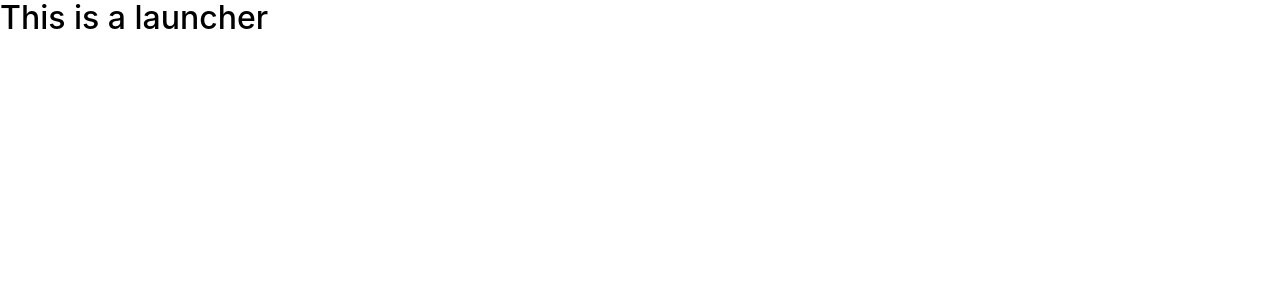
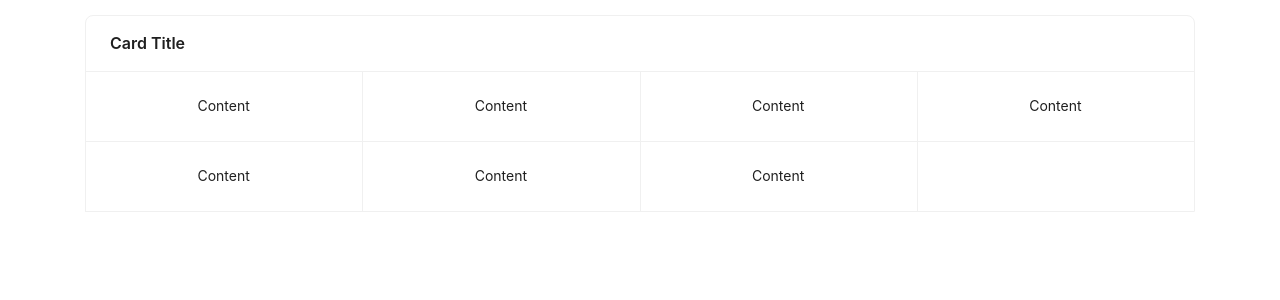
Before and after one commit to ymcorrea/spacex-assignment, a React (Create React App) app: page /view/1 in a window 1280 px wide. Shown: the top 300 px of the page. Built offline with nearby package versions, Linux system fonts and the light colour scheme; no server answers.

Commit message:
design header and card

```diff
--- a/src/app.tsx
+++ b/src/app.tsx
@@ -2,7 +2,11 @@ import { RouterProvider } from 'react-router-dom';
 import { routes } from './utils/routes';
 
 function App() {
-  return <RouterProvider router={routes} />;
+  return (
+    <div className='container'>
+      <RouterProvider router={routes} />
+    </div>
+  );
 }
 
 export default App;
--- /dev/null
+++ b/src/core-ui/card/launch-card.tsx
@@ -0,0 +1,15 @@
+import { Card, Divider } from 'antd';
+import React from 'react';
+
+const LaunchCard: React.FC<any> = ({ launcher }) => {
+  return (
+    <Card bodyStyle={{ padding: '24px 0px' }} title={launcher.mission_name} hoverable={true}>
+      <div style={{ textAlign: 'center' }}>
+        <img height={120} src={launcher.links.mission_patch_small} />
+      </div>
+      <Divider />
+    </Card>
+  );
+};
+
+export default LaunchCard;
--- /dev/null
+++ b/src/core-ui/header-ui.tsx
@@ -0,0 +1,45 @@
+import { Col, Input, Row, Select } from 'antd';
+import Search from 'antd/es/input/Search';
+import { Option } from 'antd/es/mentions';
+
+const HeaderUI = () => {
+  const onSearch = (value: string) => console.log(value);
+
+  return (
+    <Row justify='space-between' gutter={[16, 16]} align='middle'>
+      <Col lg={12} xs={22}>
+        <Search
+          placeholder='Search launcher by name'
+          allowClear
+          enterButton='Search'
+          size='large'
+          onSearch={onSearch}
+        />
+      </Col>
+      <Col lg={12} xs={22}>
+        <Input.Group compact size='large' style={{ display: 'flex', justifyContent: 'center' }}>
+          <Select style={{ width: '33%' }} placeholder='Sort by date' size='large'>
+            <Option value='week'>Last Week</Option>
+            <Option value='month'>Last Month</Option>
+            <Option value='year'>Last Year</Option>
+          </Select>
+          <Select style={{ width: '33%' }} placeholder='Sort by status' size='large'>
+            <Option value='fail'>Failer</Option>
+            <Option value='success'>Success</Option>
+          </Select>
+          <Select
+            style={{ width: '33%' }}
+            placeholder='Is it upcomming'
+            size='large'
+            onSelect={(e) => console.log(e)}
+          >
+            <Option value='true'>Upcomming</Option>
+            <Option value='false'>Not Upcomming</Option>
+          </Select>
+        </Input.Group>
+      </Col>
+    </Row>
+  );
+};
+
+export default HeaderUI;
--- a/src/core-ui/home-page-ui.tsx
+++ b/src/core-ui/home-page-ui.tsx
@@ -1,8 +1,21 @@
-const HomePageUI = () => {
+import { Space } from 'antd';
+import { Col, Row } from 'antd/es/grid';
+import React from 'react';
+import LaunchCard from './card/launch-card';
+import HeaderUI from './header-ui';
+
+const HomePageUI: React.FC<any> = ({ launchers }) => {
   return (
-    <div>
-      <h1>This is Home Page UI</h1>
-    </div>
+    <Space size={20} direction='vertical'>
+      <HeaderUI />
+      <Row gutter={[8, 16]}>
+        {launchers?.map((launcher: any, index: number) => (
+          <Col key={index} lg={8} xs={24}>
+            <LaunchCard launcher={launcher} />
+          </Col>
+        ))}
+      </Row>
+    </Space>
   );
 };
 
--- a/src/core-ui/launcher-view-ui.tsx
+++ b/src/core-ui/launcher-view-ui.tsx
@@ -1,7 +1,24 @@
+import { Card } from 'antd';
+
 const LauncherViewUI = () => {
+  const gridStyle: React.CSSProperties = {
+    width: '25%',
+    textAlign: 'center',
+  };
+
   return (
     <div>
-      <h1>This is a launcher</h1>
+      <Card title='Card Title'>
+        <Card.Grid style={gridStyle}>Content</Card.Grid>
+        <Card.Grid hoverable={false} style={gridStyle}>
+          Content
+        </Card.Grid>
+        <Card.Grid style={gridStyle}>Content</Card.Grid>
+        <Card.Grid style={gridStyle}>Content</Card.Grid>
+        <Card.Grid style={gridStyle}>Content</Card.Grid>
+        <Card.Grid style={gridStyle}>Content</Card.Grid>
+        <Card.Grid style={gridStyle}>Content</Card.Grid>
+      </Card>
     </div>
   );
 };
--- a/src/index.css
+++ b/src/index.css
@@ -9,3 +9,64 @@ body {
 code {
   font-family: source-code-pro, Menlo, Monaco, Consolas, 'Courier New', monospace;
 }
+
+/* This CSS write for basic container wrapper */
+.container {
+  position: relative;
+  margin-left: auto;
+  margin-right: auto;
+  padding: 15px;
+}
+@media (min-width: 476px) {
+  .container {
+    padding-right: 15px;
+    padding-left: 15px;
+  }
+}
+@media (min-width: 768px) {
+  .container {
+    padding-right: 15px;
+    padding-left: 15px;
+  }
+}
+@media (min-width: 992px) {
+  .container {
+    padding-right: 15px;
+    padding-left: 15px;
+  }
+}
+@media (min-width: 1200px) {
+  .container {
+    padding-right: 15px;
+    padding-left: 15px;
+  }
+}
+@media (min-width: 476px) {
+  .container {
+    width: 100%;
+  }
+}
+@media (min-width: 768px) {
+  .container {
+    width: 720px;
+    max-width: 100%;
+  }
+}
+@media (min-width: 992px) {
+  .container {
+    width: 960px;
+    max-width: 100%;
+  }
+}
+@media (min-width: 1200px) {
+  .container {
+    width: 1140px;
+    max-width: 100%;
+  }
+}
+@media (min-width: 1400px) {
+  .container {
+    width: 1340px;
+    max-width: 100%;
+  }
+}
--- a/src/pages/home-page.tsx
+++ b/src/pages/home-page.tsx
@@ -1,7 +1,15 @@
+import { Spin } from 'antd';
 import HomePageUI from '../core-ui/home-page-ui';
+import { useGetAllLauncherQuery } from '../redux/api/launcher-api';
 
 const HomePage = () => {
-  return <HomePageUI />;
+  const { data, isLoading } = useGetAllLauncherQuery('');
+
+  return (
+    <Spin spinning={isLoading}>
+      <HomePageUI isLoading={isLoading} launchers={data} />
+    </Spin>
+  );
 };
 
 export default HomePage;
```
Also changed, not shown: src/container/header.tsx (added, +7 -0 lines), 1 other file (tests, documents, lock files or other folders).
